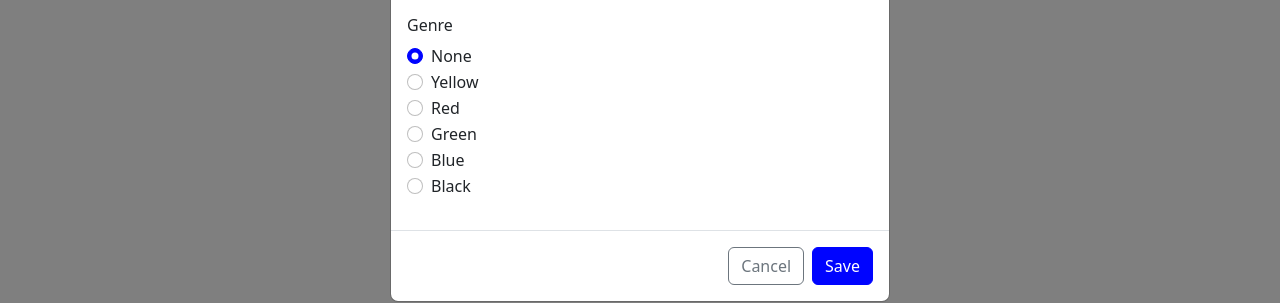
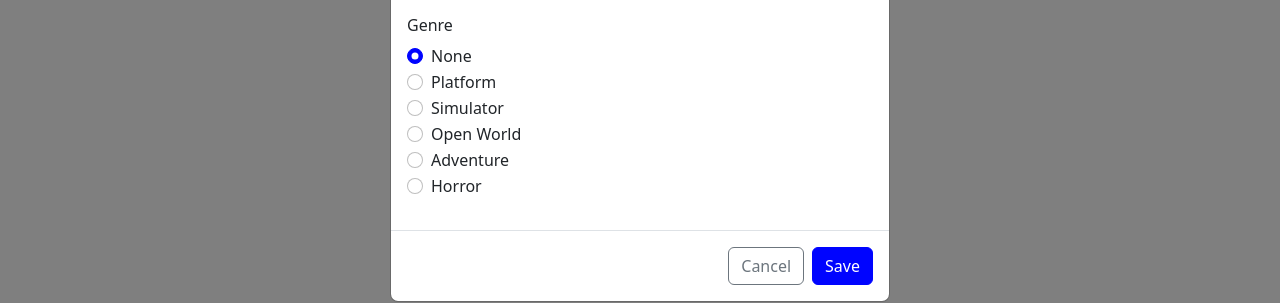
Before and after one commit to smaranza/another-game, a Vue app: page / in a window 1280 px wide. Both pictures are taken after a click on the button "Add new". Shown: the part 442-745 px from the top of the page. Built offline with nearby package versions, Linux system fonts and the light colour scheme; no server answers.

Commit message:
SM: added mapping for colored genres

```diff
--- a/src/App.vue
+++ b/src/App.vue
@@ -27,13 +27,21 @@ export default {
         _schema: {
           'colors': ['None', 'Yellow', 'Red', 'Green', 'Blue', 'Black']
         }
-      },
+      }
     }
   },
 
   provide() {
     return {
-      API: this.API
+      API: this.API,
+      genres: {
+        'None': 'None',
+        'Yellow': 'Platform',
+        'Red': 'Simulator',
+        'Green': 'Open World',
+        'Blue': 'Adventure',
+        'Black': 'Horror'
+      }
     }
   },
 
@@ -62,7 +70,7 @@ export default {
     }
   },
 
-  mounted() { // #SM: change to mounted
+  mounted() {
     // if (this.API._VERSION == 2) {
       this.authorizeRequests(process.env.VUE_APP_API_CLIENT_ID, process.env.VUE_APP_API_CLIENT_SECRET);
     // }
--- a/src/components/AnotherCatalogue/GameItem.vue
+++ b/src/components/AnotherCatalogue/GameItem.vue
@@ -6,7 +6,7 @@
     <div class="col d-none d-md-block text-truncate">{{ game.description }}</div>
     <div class="col-md-1 d-none d-md-block">{{ releaseDate }}</div>
     <div class="col-auto col-md-1">
-      <span class="badge w-auto mx-1" :class="gameColorCls">{{ game.color }}</span>
+      <span class="badge w-auto mx-1" :class="gameColorCls">{{ genres[game.color] }}</span>
     </div>
     <div class="col-md-1 col-auto hstack'">
       <i class="btn bi-info-square" data-bs-toggle="modal" data-bs-target="#infoModal" @click="setModalContent(game)"> </i>
@@ -25,7 +25,7 @@
         <p>{{ game.description }}</p>
       </div>
       <div class="card-footer hstack justify-content-between py-3">
-        <div class="badge w-auto mx-1" :class="gameColorCls">{{ game.color }}</div>
+        <div class="badge w-auto mx-1" :class="gameColorCls">{{ game.genre }}</div>
         <div>Released on: <span class="font-monospace">{{ releaseDate }}</span></div>
       </div>
     </div>
@@ -37,8 +37,11 @@
     name: 'GameItem',
     props: {
       game: Object,
-      mode: String
+      mode: String,
     },
+
+    inject: ['genres'],
+
     computed: {
       gameColorCls() {
         return`bg-${this.game.color.toLowerCase()}`
@@ -50,6 +53,7 @@
         return this.mode == 'grid'
       }
     },
+
     methods: {
       // #SM: export function to utils
       formatDate(stringDate) {
--- a/src/components/AnotherCatalogue/GameModal/ModalAddEdit.vue
+++ b/src/components/AnotherCatalogue/GameModal/ModalAddEdit.vue
@@ -12,8 +12,6 @@
                           novalidate
                           @submit="dataRequest"
                     >
-                        <!-- <input v-if="isEdit" type="hidden" name="id" :value="content.id"> -->
-
                         <!-- TITLE (label: string)-->
                         <div class="mb-3">
                             <label for="entry--title" class="col-form-label h6">Title</label>
@@ -38,7 +36,7 @@
                             <h6 class="col-form-label">Genre</h6>
                             <div v-for="(color, index) in colors" class="form-check" :key="index">
                                 <input type="radio" class="form-check-input" name="color" :id="color.toLowerCase()" v-model="gameData.color" :value="color" :checked="color == gameData.color ? true : false" required>
-                                <label :for="color.toLowerCase()" class="form-check-label">{{ color }}</label>
+                                <label :for="color.toLowerCase()" class="form-check-label">{{ genres[color] }}</label>
                             </div>
                         </div>
                     </form>
@@ -77,7 +75,7 @@
 <script>
 export default {
     name: 'ModalAdd',
-    inject: ['API'],
+    inject: ['API', 'genres'],
     props: {
         content: Object,
         isEdit: Boolean
@@ -197,7 +195,6 @@ export default {
                 }
             });
         }
-
     }
 }
 </script>
--- a/src/components/AnotherCatalogue/GameModal/ModalInfo.vue
+++ b/src/components/AnotherCatalogue/GameModal/ModalInfo.vue
@@ -10,7 +10,7 @@
           <p class="">{{ content.description }}</p>
         </div>
         <div class="modal-footer justify-content-between">
-          <span class="badge" :class="content.gameColorCls">{{ content.color }}</span>
+          <span class="badge" :class="content.gameColorCls">{{ genres[content.color] }}</span>
           <div class=""><span class="fw-bold">Release Date:</span> {{ releaseDate }}</div>
         </div>
       </div>
@@ -24,6 +24,8 @@ export default {
   props: {
     content: Object
   },
+
+  inject: ['genres'],
 
   methods: {
     formatDate(stringDate) {
```
